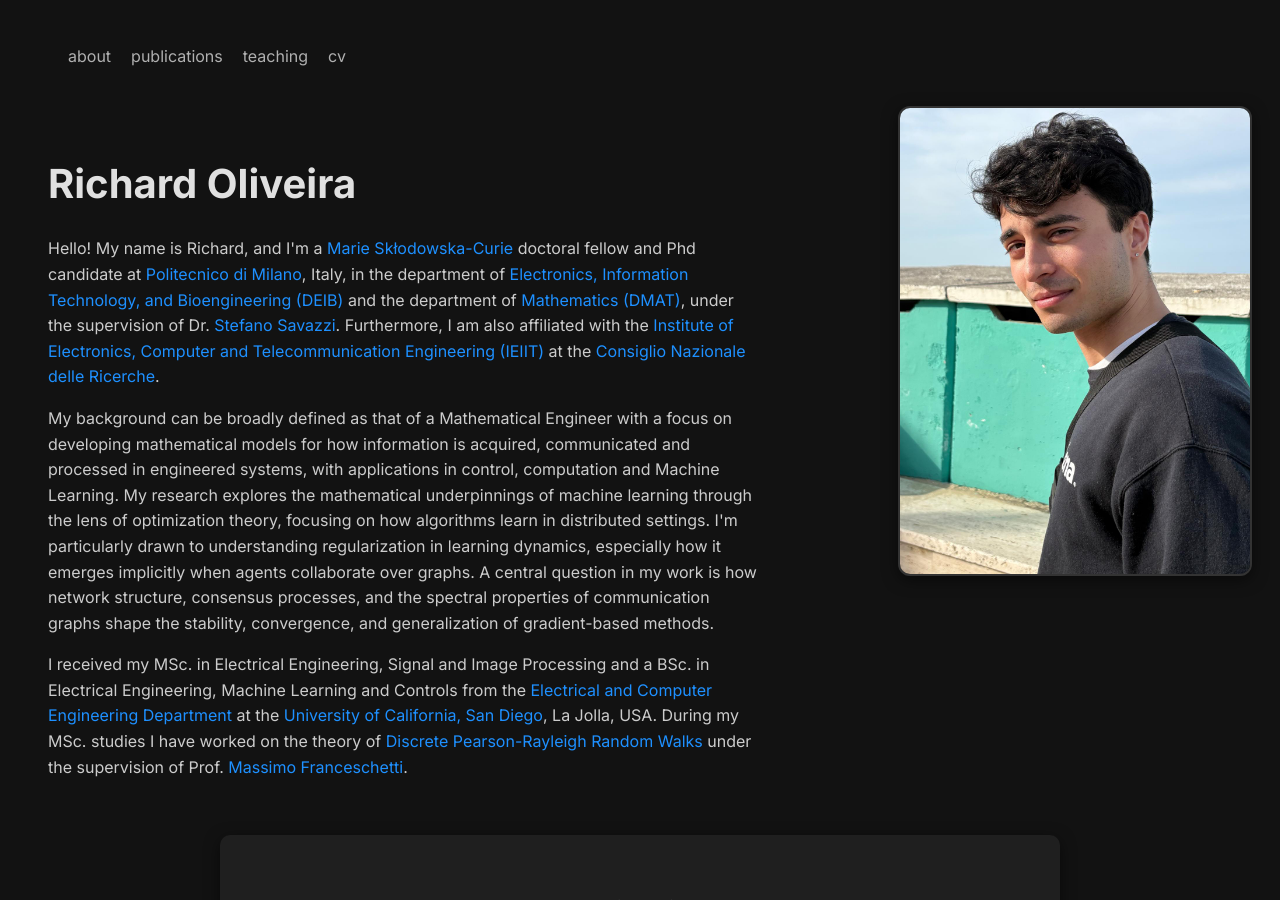
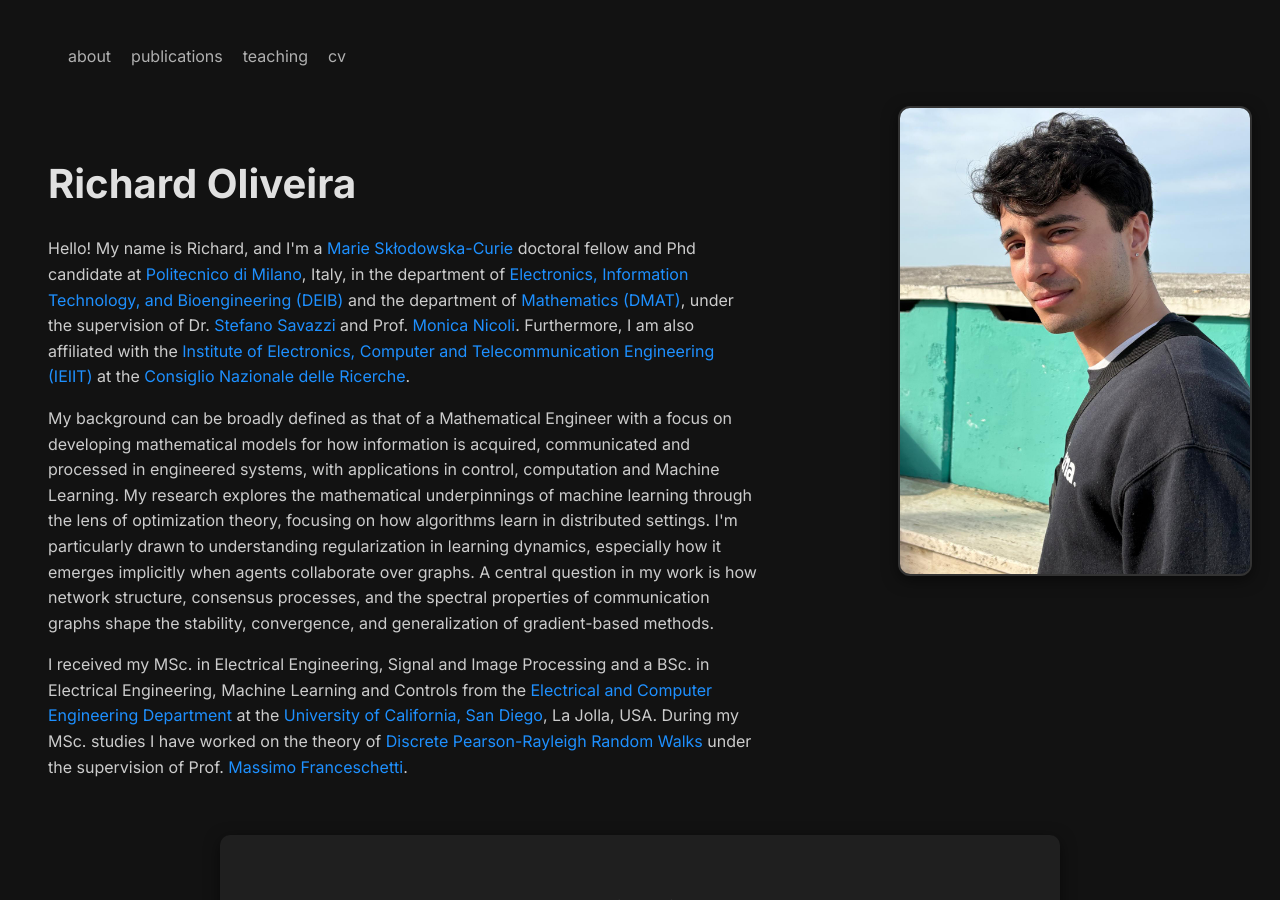
Before and after one commit to raolivei13/website_rich, a Jekyll site: the page index.html, which Jekyll copies as it is, in a window 1280 px wide and 900 px high. Built offline with Jekyll 4.4.1, drawn with Linux system fonts in a browser that asks for light colours.

Commit message:
Update index.html

```diff
--- a/index.html
+++ b/index.html
@@ -36,7 +36,8 @@
         <p class="intro-paragraph">
           Hello! My name is Richard, and I'm a <a href="https://marie-sklodowska-curie-actions.ec.europa.eu/actions/doctoral-networks"> Marie Skłodowska-Curie </a>doctoral fellow and Phd candidate at <a href="https://www.polimi.it/">Politecnico di Milano</a>, Italy, in the department of
           <a href="https://www.deib.polimi.it/eng/home-page"> Electronics, Information Technology, and Bioengineering (DEIB) </a> and the department of
-          <a href="https://www.mate.polimi.it/"> Mathematics (DMAT)</a>, under the supervision of Dr. <a href="https://savazzi.faculty.polimi.it/"> Stefano Savazzi</a>.
+          <a href="https://www.mate.polimi.it/"> Mathematics (DMAT)</a>, under the supervision of Dr. <a href="https://savazzi.faculty.polimi.it/"> Stefano Savazzi</a> and
+          Prof. <a href="https://nicoli.faculty.polimi.it/"> Monica Nicoli</a>.
           Furthermore, I am also affiliated with the <a href="https://www.ieiit.cnr.it/it/"> Institute of Electronics, Computer and Telecommunication Engineering (IEIIT) </a>
           at the <a href="https://www.cnr.it/en"> Consiglio Nazionale delle Ricerche</a>.
         </p>
```
